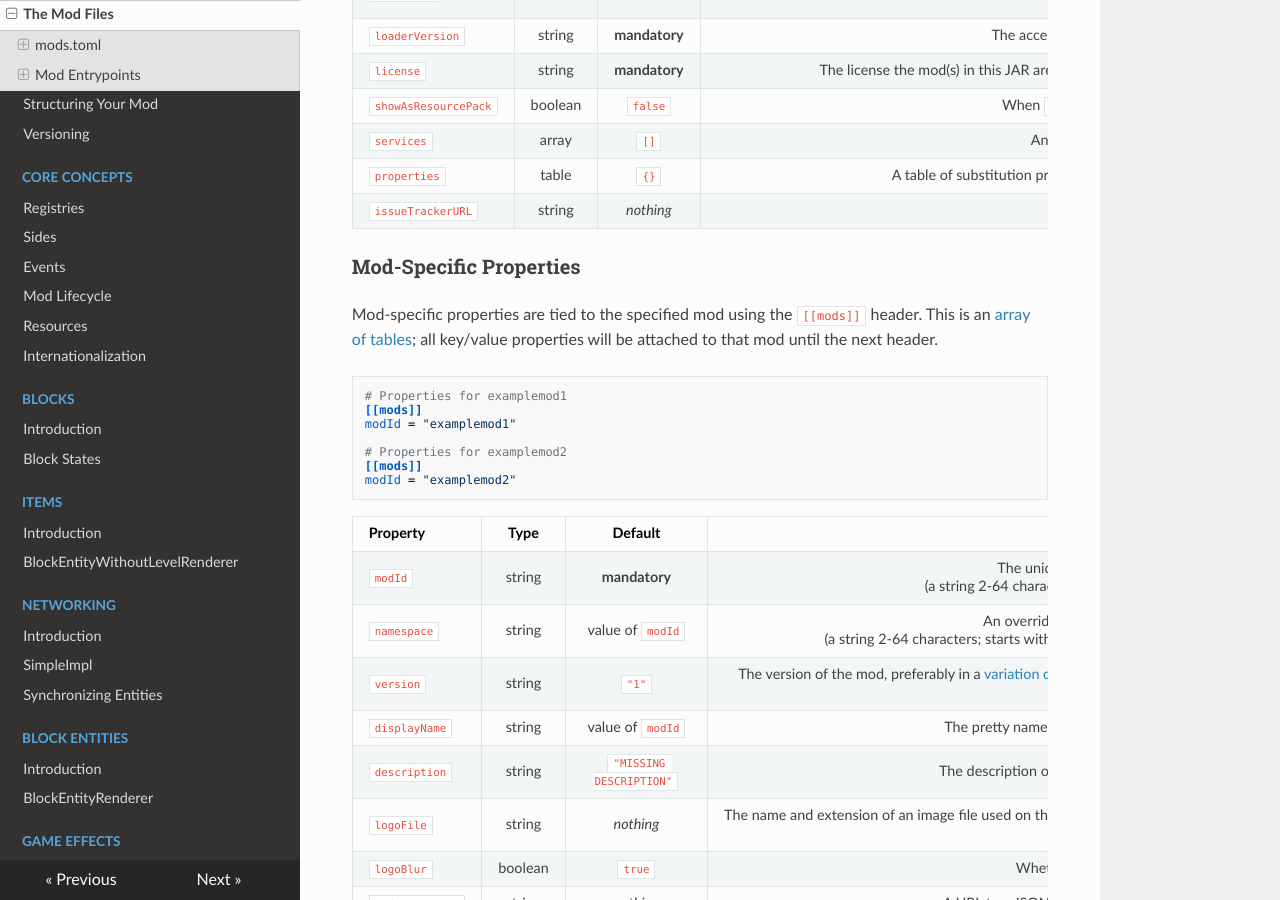
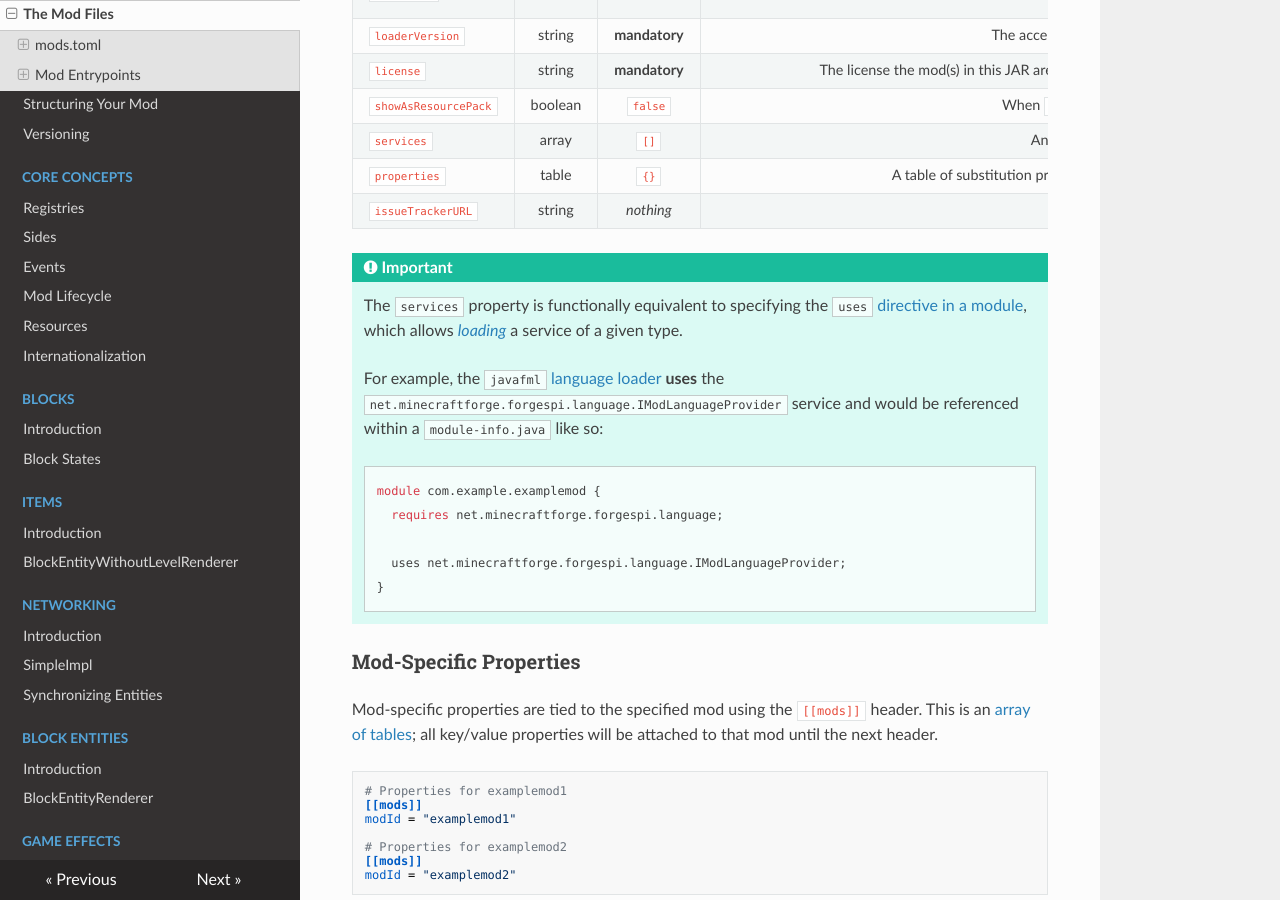
Before and after one commit to MinecraftForge/Documentation, an MkDocs documentation site: the page built from docs/gettingstarted/modfiles.md, in a window 1280 px wide and 900 px high, scrolled down 1339 px. Built offline with MkDocs 1.6.1, drawn with Linux system fonts in a browser that asks for light colours; nearby versions of some CDN libraries.

Commit message:
Add more information about uses in modules

````diff
--- a/docs/gettingstarted/modfiles.md
+++ b/docs/gettingstarted/modfiles.md
@@ -51,7 +51,7 @@ showAsResourcePack=false
 
 ### Non-Mod-Specific Properties
 
-Non-mod-specific properties are properties associated with the JAR itself,  indicating how to load the mod(s) and any additional global metadata.
+Non-mod-specific properties are properties associated with the JAR itself, indicating how to load the mod(s) and any additional global metadata.
 
 Property             | Type    | Default       | Description | Example
 :---                 | :---:   | :---:         | :---:       | :---
@@ -62,6 +62,19 @@ Property             | Type    | Default       | Description | Example
 `services`           | array   | `[]`          | An array of services your mod **uses**. This is consumed as part of the created module for the mod from Forge's implementation of the Java Platform Module System. | `["net.minecraftforge.forgespi.language.IModLanguageProvider"]`
 `properties`         | table   | `{}`          | A table of substitution properties. This is used by `StringSubstitutor` to replace `${file.<key>}` with its corresponding value. This is currently only used to replace the `version` in the [mod-specific properties][modsp]. | `{ "example" = "1.2.3" }` referenced by `${file.example}`
 `issueTrackerURL`    | string  | *nothing*     | A URL representing the place to report and track issues with the mod(s). | `"https://forums.minecraftforge.net/"`
+
+!!! important
+    The `services` property is functionally equivalent to specifying the [`uses` directive in a module][uses], which allows [*loading*][serviceload] a service of a given type.
+
+    For example, the [`javafml` language loader][fmlservice] **uses** the `net.minecraftforge.forgespi.language.IModLanguageProvider` service and would be referenced within a `module-info.java` like so:
+
+    ```java
+    module com.example.examplemod {
+      requires net.minecraftforge.forgespi.language;
+
+      uses net.minecraftforge.forgespi.language.IModLanguageProvider;
+    }
+    ```
 
 ### Mod-Specific Properties
 
@@ -149,6 +162,9 @@ public class Example {
 [mvr]: https://maven.apache.org/enforcer/enforcer-rules/versionRanges.html
 [spdx]: https://spdx.org/licenses/
 [modsp]: #mod-specific-properties
+[uses]: https://docs.oracle.com/javase/specs/jls/se17/html/jls-7.html#jls-7.7.3
+[serviceload]: https://docs.oracle.com/en/java/javase/17/docs/api/java.base/java/util/ServiceLoader.html#load(java.lang.Class)
+[fmlservice]: https://github.com/MinecraftForge/MinecraftForge/blob/1.19.x/javafmllanguage/src/main/resources/META-INF/services/net.minecraftforge.forgespi.language.IModLanguageProvider
 [array]: https://toml.io/en/v1.0.0#array-of-tables
 [semver]: ./versioning.md
 [multiline]: https://toml.io/en/v1.0.0#string
````
